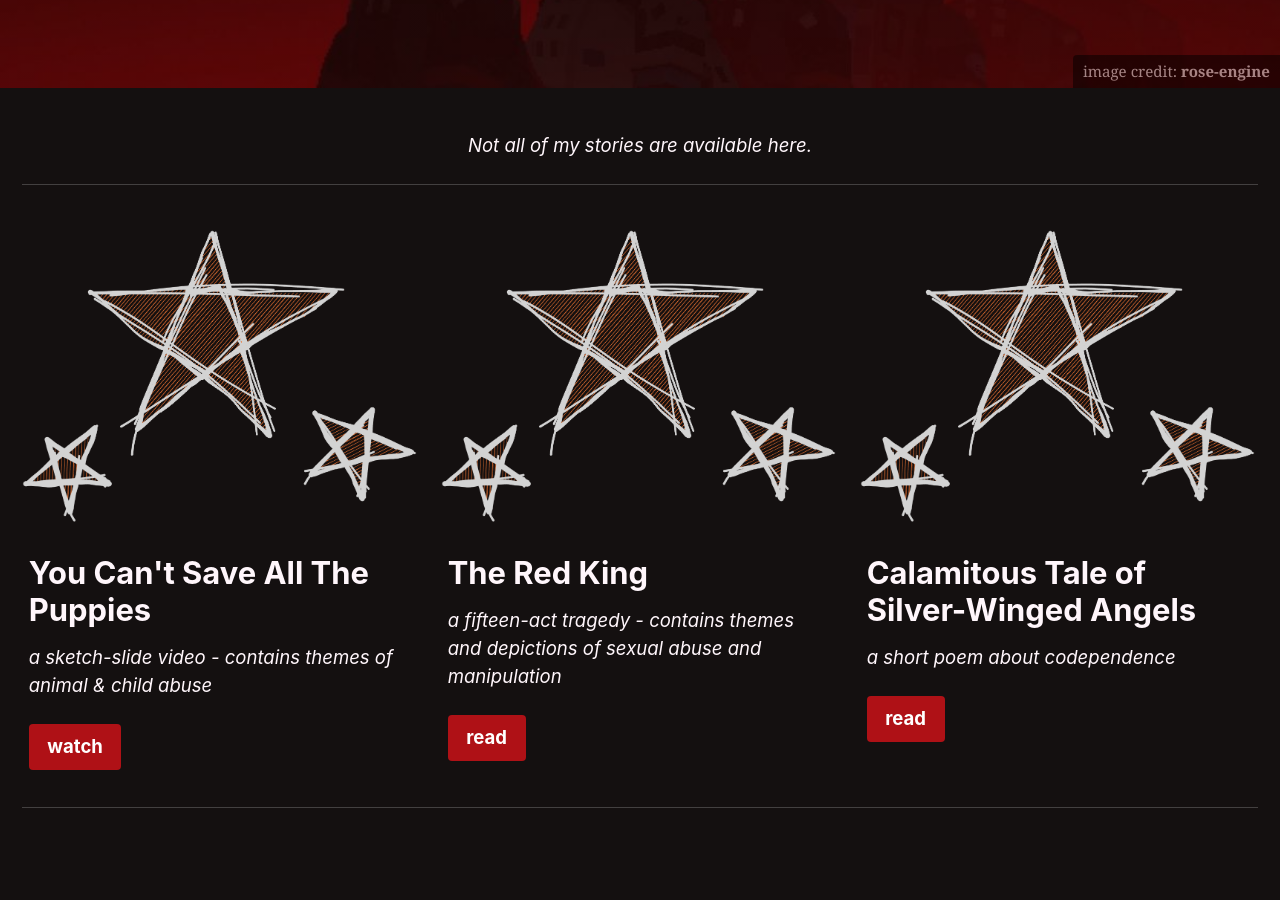
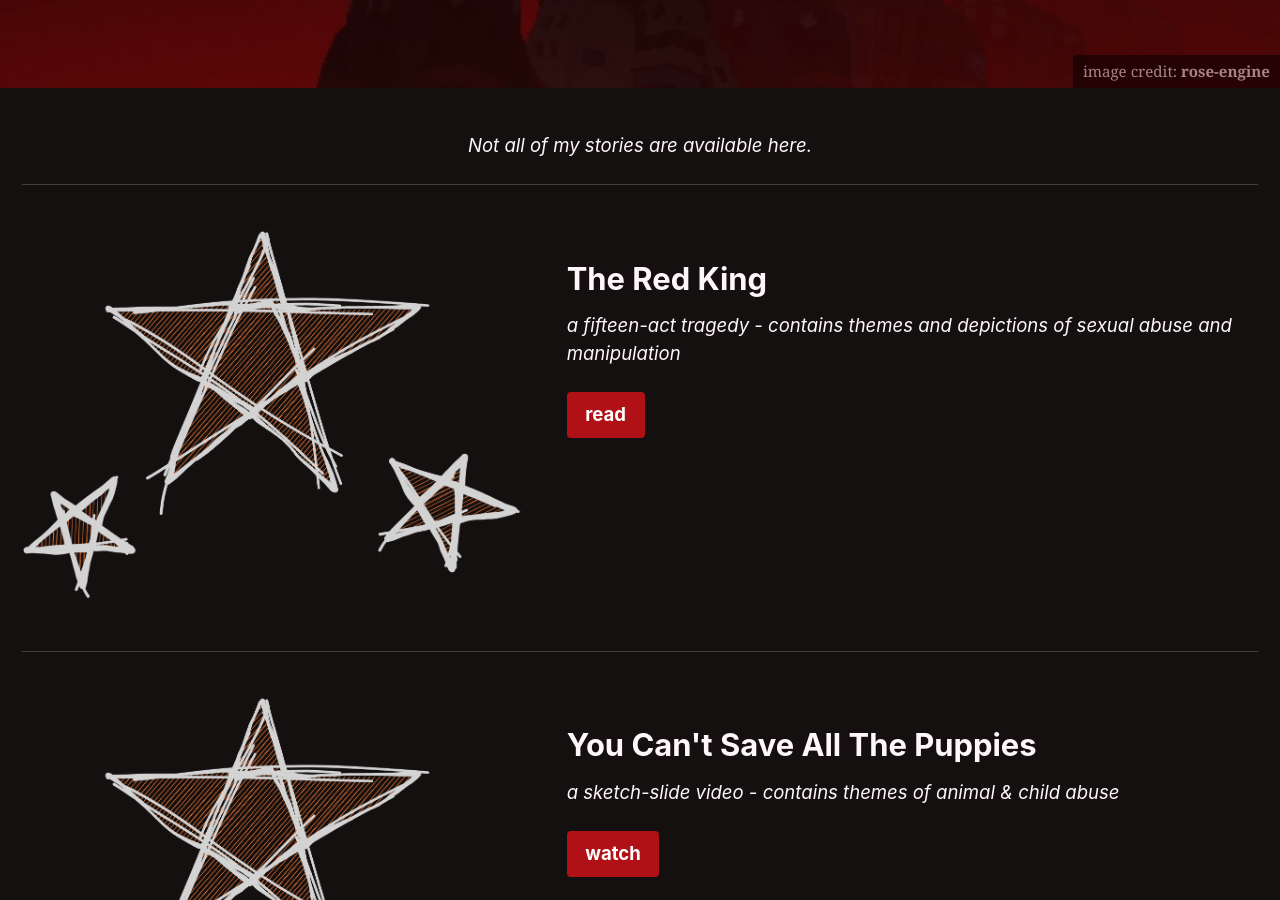
Before and after one commit to kyrie-edelweiss/edelweiss-archive, a Jekyll site: the page built from index.html, in a window 1280 px wide and 900 px high, scrolled down 301 px. Built offline with Jekyll 4.4.1, drawn with Linux system fonts in a browser that asks for light colours; cached includes are drawn as plain includes; the list of posts is cut into pages by our own code.

Commit message:
Update index.html

```diff
--- a/index.html
+++ b/index.html
@@ -9,27 +9,24 @@ header:
 excerpt: "... she'll sell you the road but she won't point the way home"
 intro:
   - excerpt: "_Not all of my stories are available here._"
-feature_row:
+feature_row1:
+  - image_path: /assets/images/RedKingPreview.png
+    title: "The Red King"
+    excerpt: "_a fifteen-act tragedy - contains themes and depictions of sexual abuse and manipulation_"
+    url: "/red-king/"
+    btn_label: "read"
+    btn_class: "btn--primary"
+feature_row2:
   - image_path: /assets/images/PuppyPreview.png
     title: "You Can't Save All The Puppies"
     excerpt: "_a sketch-slide video - contains themes of animal & child abuse_"
     url: "/puppies/"
     btn_label: "watch"
     btn_class: "btn--primary"
-  - image_path: /assets/images/RedKingPreview.png
-    title: "The Red King"
-    excerpt: "_a fifteen-act tragedy - contains themes and depictions of sexual abuse and manipulation_"
-    url: "/red-king/"
-    btn_label: "read"
-    btn_class: "btn--primary"
-  - image_path: /assets/images/SilverAngelsPreview.png
-    title: "Calamitous Tale of Silver-Winged Angels"
-    excerpt: "_a short poem about codependence_"
-    url: "/silver-angels/"
-    btn_label: "read"
-    btn_class: "btn--primary"
 ---
 
 {% include feature_row id="intro" type="center" %}
 
-{% include feature_row %}
+{% include feature_row id="feature_row1" type="left" %}
+
+{% include feature_row id="feature_row2" type="left" %}
```
